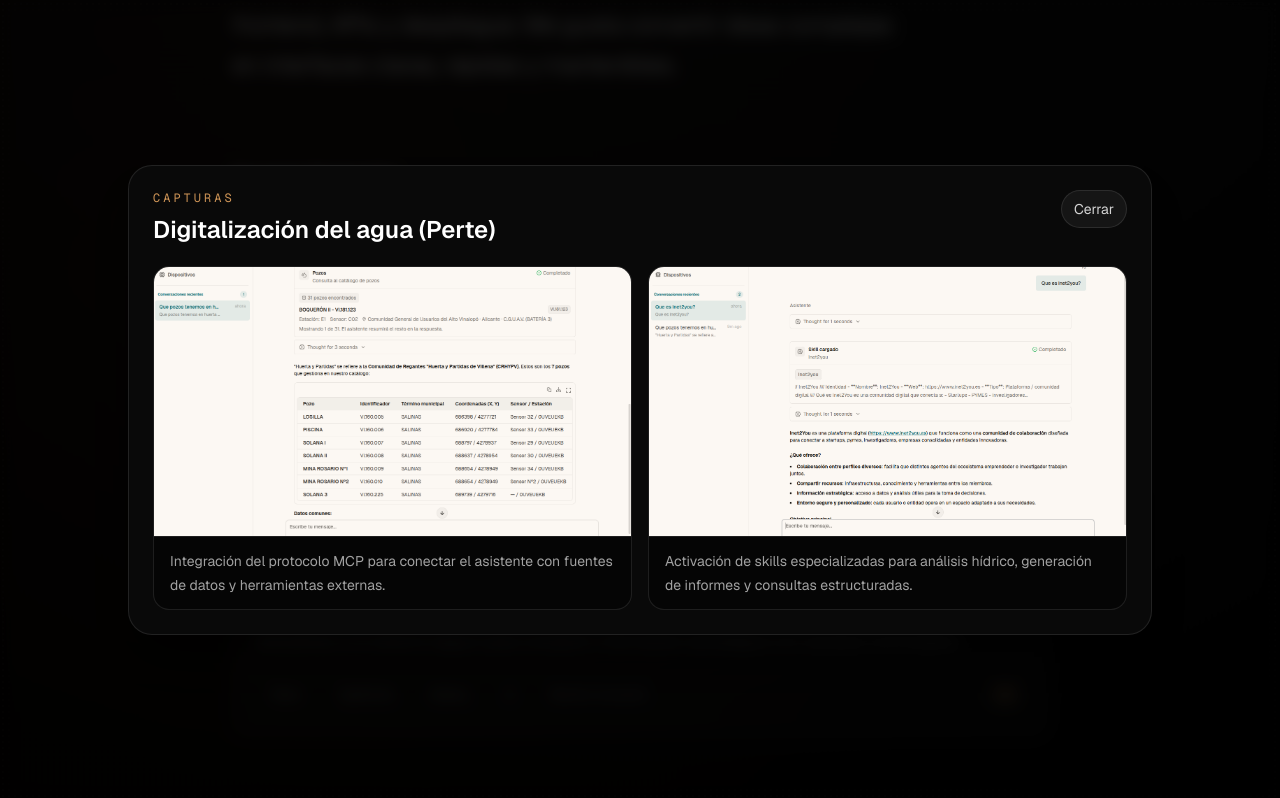
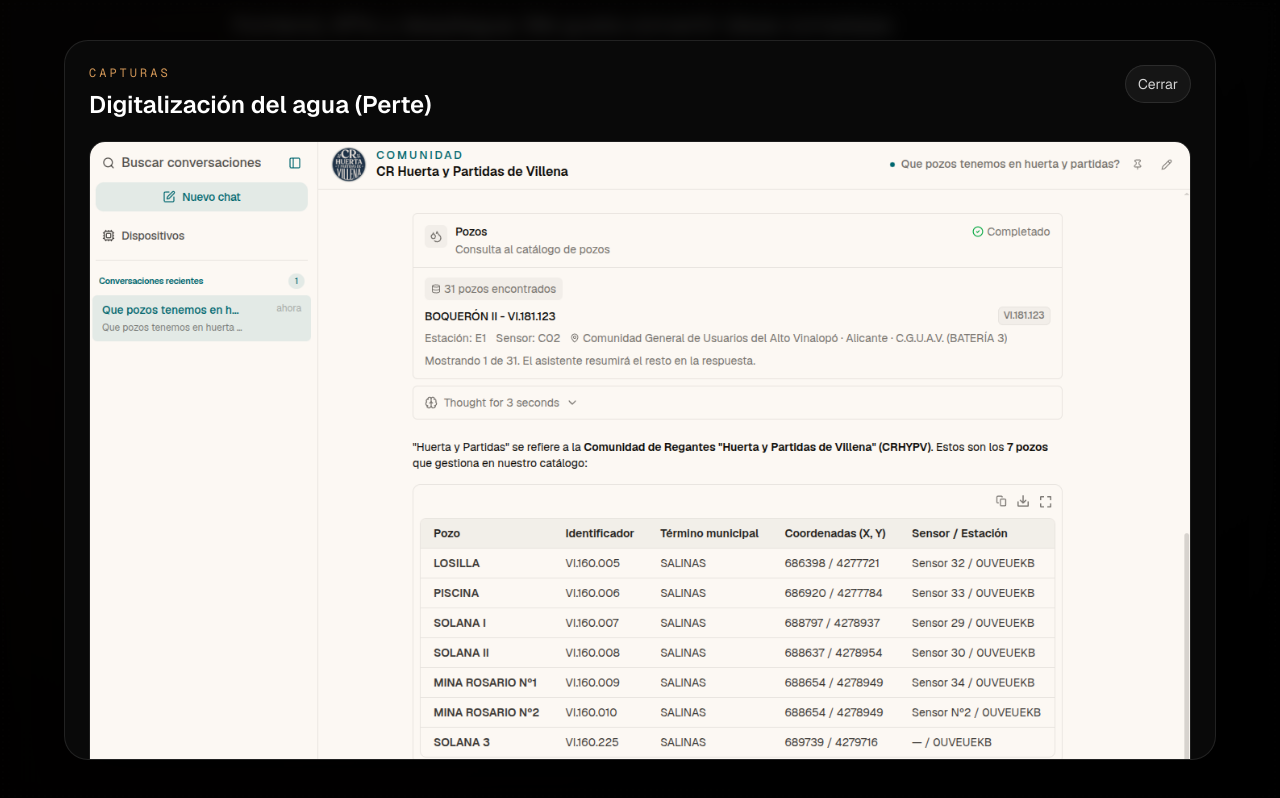
Before and after one commit to manutepowa/porfolio, a React (Vite) app: page / in a window 1280 px wide. Both pictures are taken after a click on the button 1005 px from the left and 903 px from the top of the page. Shown: the part 503-1301 px from the top of the page. Built offline with nearby package versions, Linux system fonts and the light colour scheme.

Commit message:
feat: new image preview

```diff
--- a/src/components/sections/ProjectsSection.tsx
+++ b/src/components/sections/ProjectsSection.tsx
@@ -113,7 +113,7 @@
           }}
           role="dialog"
         >
-          <div className="relative max-h-[88vh] w-full max-w-5xl overflow-y-auto rounded-3xl border border-white/10 bg-neutral-950/95 p-5 shadow-2xl shadow-black/70 sm:p-6">
+          <div className="relative max-h-[90vh] w-full max-w-6xl overflow-y-auto rounded-3xl border border-white/10 bg-neutral-950/95 p-5 shadow-2xl shadow-black/70 sm:p-6">
             <div className="mb-5 flex items-start justify-between gap-4">
               <div>
                 <p className="font-mono text-xs uppercase tracking-[0.25em] text-orange-300/80">
@@ -135,7 +135,7 @@
               </button>
             </div>
 
-            <div className="grid gap-4 md:grid-cols-2">
+            <div className="grid gap-6">
               {activeProject.captures.map((capture) => (
                 <figure
                   className="overflow-hidden rounded-2xl border border-white/10 bg-black/40"
@@ -143,7 +143,7 @@
                 >
                   <img
                     alt={capture.alt}
-                    className="aspect-video w-full object-cover"
+                    className="w-full h-auto object-contain"
                     loading="lazy"
                     src={capture.src}
                   />
```
